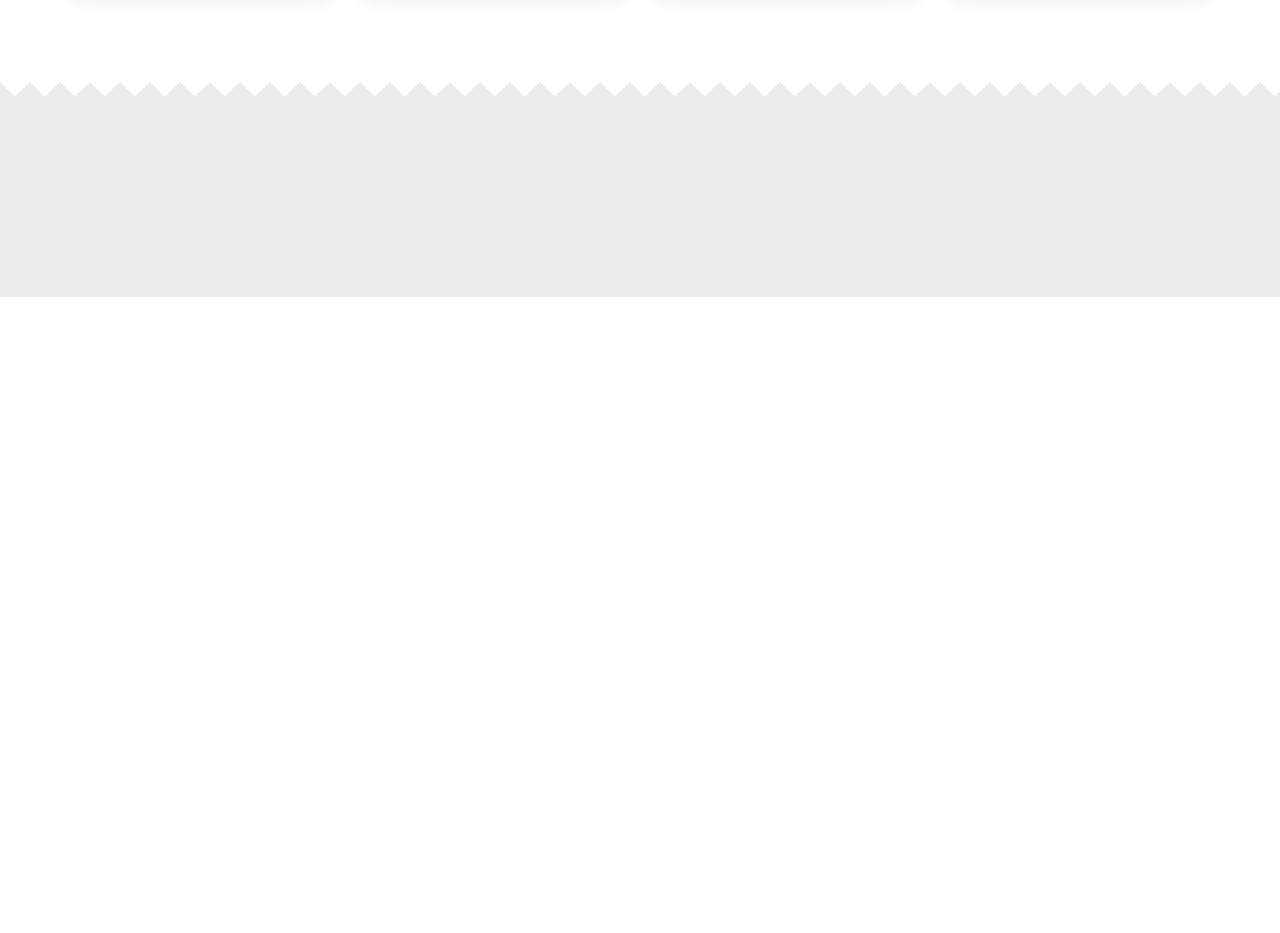
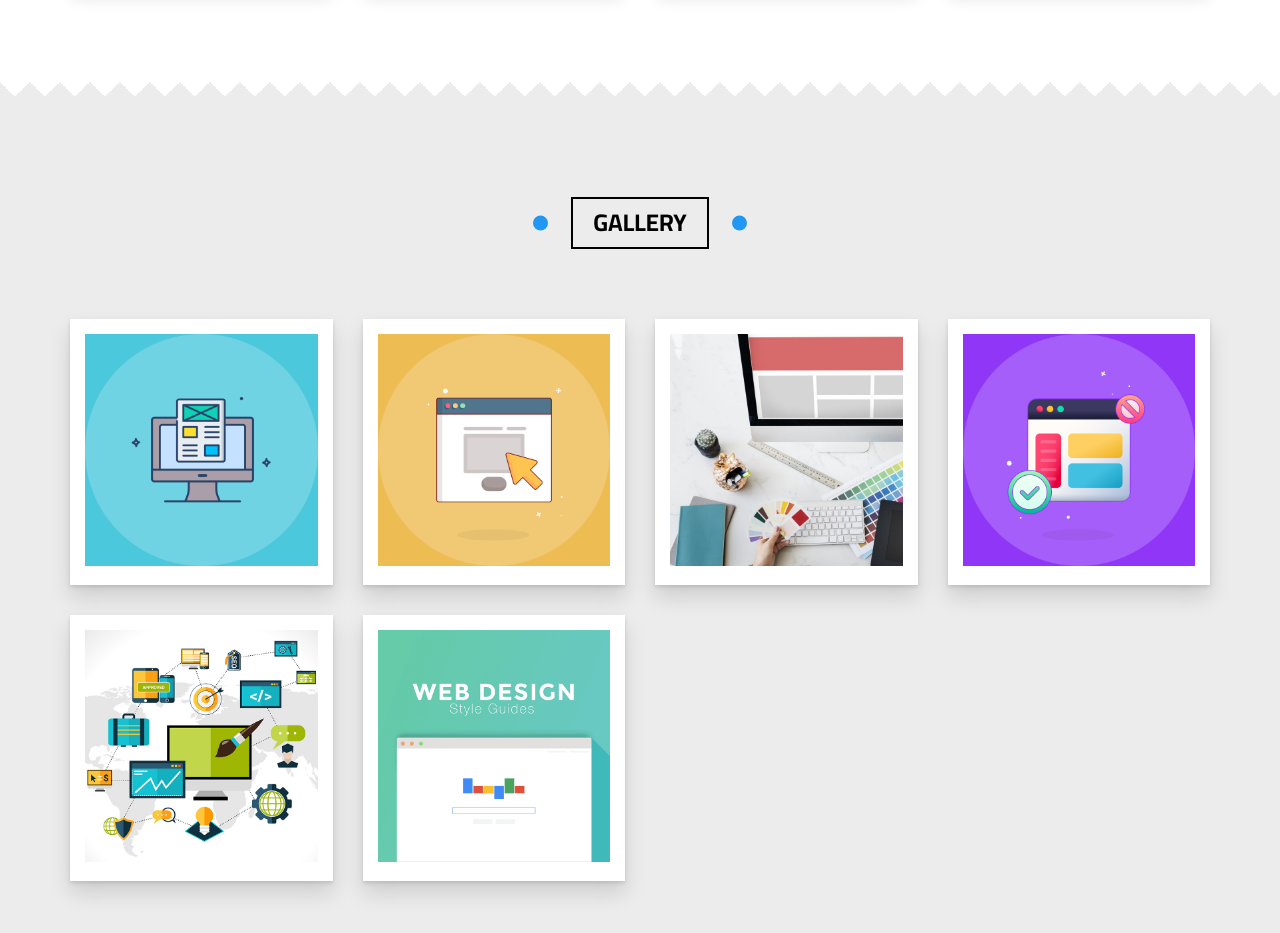
Before and after one commit to khaledradwan96/Radwan, a plain HTML site: page index.html in a window 1280 px wide. Shown: the part 1781-2714 px from the top of the page. Before the commit the page ends 2078 px from the top, so only its background shows below. Drawn offline with Linux system fonts and the light colour scheme.

Commit message:
Add Section (Gallery) + feature (button up)

```diff
--- a/css/master-radwan.css
+++ b/css/master-radwan.css
@@ -65,6 +65,7 @@ a {
   text-transform: uppercase;
   transition: var(--duration);
   position: relative;
+  z-index: 2;
 }
 .main-title:hover {
   color: white;
@@ -82,6 +83,7 @@ a {
   top: 50%;
   transform: translateY(-50%);
   transition: calc(var(--duration) + 0.3s);
+  z-index: -1;
 }
 .main-title::before {
   left: -40px;
@@ -91,7 +93,6 @@ a {
 }
 .main-title:hover::before {
   animation: left-move 0.5s linear forwards;
-  z-index: -1;
 }
 @keyframes left-move {
   50% {
@@ -107,7 +108,6 @@ a {
   }
 }
 .main-title:hover::after {
-  z-index: -1;
   animation: right-move 0.5s linear forwards;
 }
 @keyframes right-move {
@@ -125,9 +125,9 @@ a {
 }
 /* Spikes */
 .spikes {
+  padding-top: var(--section-padding);
   position: relative;
   background: var(--section-background);
-  height: 25vh;
 }
 .spikes::after {
   content: "";
@@ -135,7 +135,7 @@ a {
   right: 0;
   left: -0%;
   bottom: 100%;
-  z-index: 10;
+  /* z-index: 10; */
   display: block;
   height: 30px;
   background-size: 30px 100%;
@@ -303,6 +303,8 @@ header .mega-menu .links li i {
 /* Start Landing Page */
 .landing {
   position: relative;
+  /* background-color: white;
+  z-index: 2; */
 }
 .landing::before {
   content: "";
@@ -391,14 +393,6 @@ header .mega-menu .links li i {
   left: 50%;
   transform: translateX(-50%);
   color: var(--main-color);
-}
-.landing .button-down i:hover {
-  color: white;
-  background-color: var(--main-color);
-  border-radius: 50%;
-  padding: 10px;
-}
-.landing .button-down i {
   animation: bouncing 1.5s infinite;
 }
 @keyframes bouncing {
@@ -487,4 +481,76 @@ article .box:hover .read-more i {
     transform: translateX(10px);
   }
 }
+/* button up */
+article .button-up {
+  position: fixed;
+  font-size: 20px;
+  bottom: 30px;
+  right: 30px;
+  padding: 10px;
+  background-color: var(--main-color);
+  color: white;
+  z-index: 1;
+}
+article .button-up:hover {
+  background-color: var(--main-color-alt);
+  animation: bouncing 1.5s infinite;
+}
 /* End Articles */
+
+/* Start Gallery */
+.gallery {
+  padding-bottom: var(--section-padding);
+  background-color: var(--section-background);
+  position: relative;
+}
+.gallery .container {
+  display: grid;
+  grid-template-columns: repeat(auto-fit, minmax(250px, 1fr));
+  gap: 30px;
+}
+.gallery .box {
+  position: relative;
+  background-color: white;
+  padding: 15px;
+  box-shadow: 0px 12px 20px 0px rgb(0 0 0 / 13%),
+    0px 2px 4px 0px rgb(0 0 0 / 12%);
+}
+.gallery .box .image {
+  position: relative;
+  overflow: hidden;
+}
+.gallery .box .image::before {
+  content: "";
+  position: absolute;
+  top: 50%;
+  left: 50%;
+  transform: translate(-50%, -50%);
+  background-color: rgb(255 255 255 / 40%);
+  width: 0;
+  height: 0;
+  opacity: 0;
+  z-index: 2;
+}
+.gallery .box .image:hover::before {
+  animation: flashing 0.5s linear;
+}
+@keyframes flashing {
+  0%,
+  40% {
+    opacity: 1;
+  }
+  100% {
+    opacity: 0;
+    width: 150%;
+    height: 150%;
+  }
+}
+.gallery .box .image img {
+  width: 100%;
+  transition: var(--duration);
+}
+.gallery .box .image:hover img {
+  transform: rotate(5deg) scale(1.1);
+}
+/* End Gallery */
--- a/index.html
+++ b/index.html
@@ -231,8 +231,53 @@
           </div>
         </div>
       </div>
+      <div class="up-button">
+        <a href="#footer" class="button-up">
+          <i class="fa-solid fa-angles-up"></i>
+        </a>
+      </div>
     </article>
     <!-- End Articles -->
+
+    <!-- Start Gallery -->
     <section class="spikes"></section>
+    <div class="gallery" id="gallery">
+      <h2 class="main-title">Gallery</h2>
+      <div class="container">
+        <div class="box">
+          <div class="image">
+            <img src="images/gallery-01.png" alt="" />
+          </div>
+        </div>
+        <div class="box">
+          <div class="image">
+            <img src="images/gallery-02.png" alt="" />
+          </div>
+        </div>
+        <div class="box">
+          <div class="image">
+            <img src="images/gallery-03.jpg" alt="" />
+          </div>
+        </div>
+        <div class="box">
+          <div class="image">
+            <img src="images/gallery-04.png" alt="" />
+          </div>
+        </div>
+        <div class="box">
+          <div class="image">
+            <img src="images/gallery-05.jpg" alt="" />
+          </div>
+        </div>
+        <div class="box">
+          <div class="image">
+            <img src="images/gallery-06.png" alt="" />
+          </div>
+        </div>
+      </div>
+    </div>
+    <!-- End Gallery -->
+
+    <footer id="footer"></footer>
   </body>
 </html>
```
